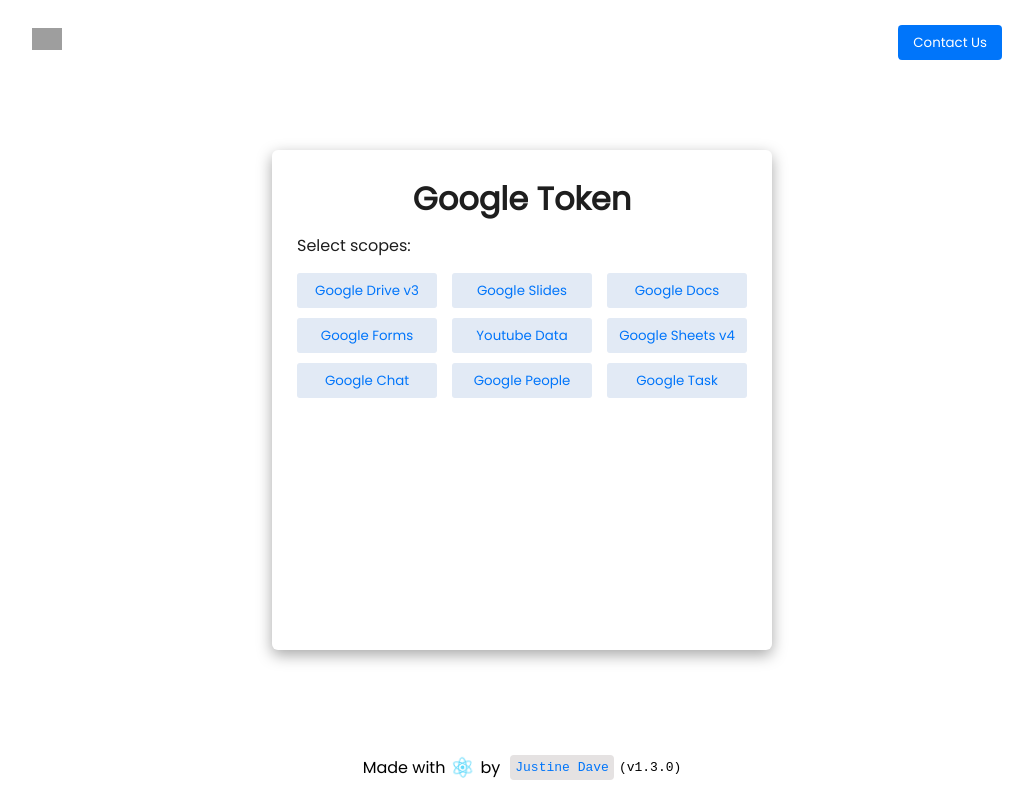
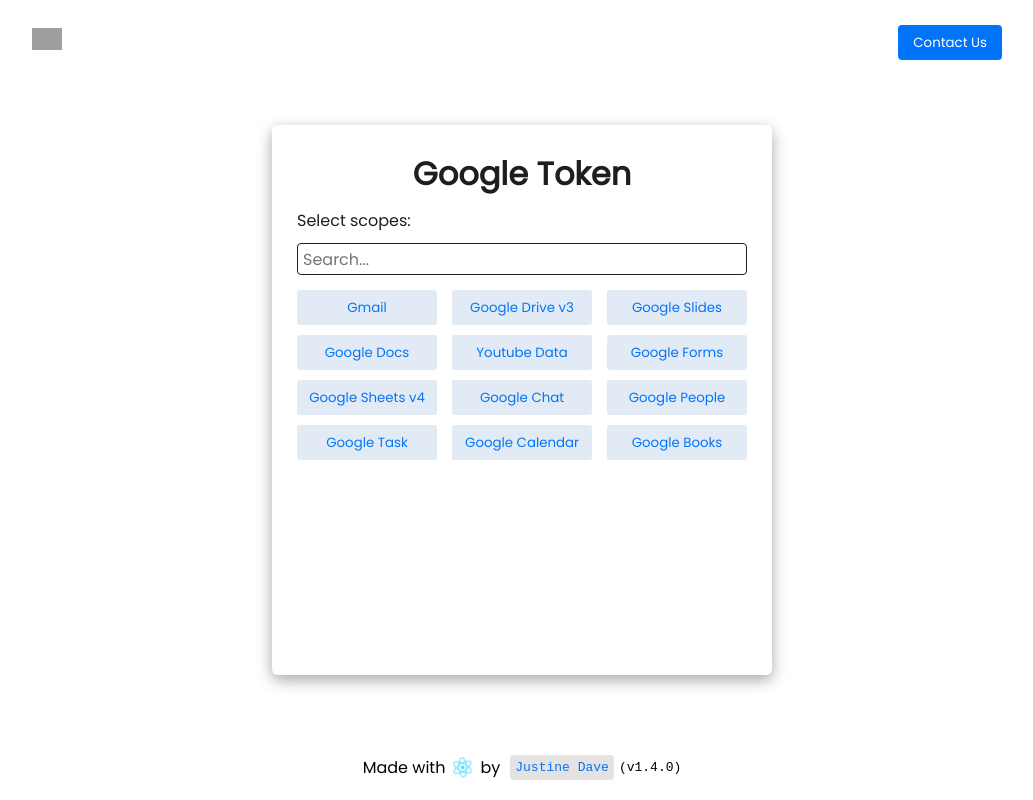
Before and after one commit to justineedev/Google-sign-in, a React (Create React App) app: page / in a window 1280 px wide. Shown: the whole page, without its empty margins (118-1151 px from the left). Built offline with nearby package versions, Linux system fonts and the light colour scheme; grey boxes are pictures that could not be loaded.

Commit message:
1.4.0 - Added search function - Fixed CSS issue when width drops to 500px - Added more scopes

```diff
--- a/src/components/Footer.js
+++ b/src/components/Footer.js
@@ -7,7 +7,7 @@
       <p className="footer-details">
         Made with <img className="icon" width={35} src={logo} alt="react"></img>{" "}
         by <code className="footer-name">Justine Dave </code>{" "}
-        <span className="footer-version">(v1.3.0)</span>
+        <span className="footer-version">(v1.4.0)</span>
       </p>
     </footer>
   );
--- a/src/components/GoogleSignIn.js
+++ b/src/components/GoogleSignIn.js
@@ -1,10 +1,10 @@
-import { useEffect, useState } from "react";
+import { useEffect, useState, useRef } from "react";
 
 //For CSS
 import "../styles/GoogleSignIn.css";
 
 //The Data
-import data from "../data.json";
+import dataBase from "../data.json";
 
 //For random ID
 import { nanoid } from "nanoid";
@@ -13,25 +13,27 @@
   const [scopes, setScopes] = useState([]);
   const [accessToken, setAccessToken] = useState("");
   const [isCopied, setIsCopied] = useState(false);
+  const [data, setData] = useState(dataBase);
 
+  const searchBox = useRef();
   useEffect(() => {
     return () => {
-      if (data)
-        for (let i = 0; i < data.length; i++) {
-          data[i].isSelected = false;
+      if (dataBase)
+        for (let i = 0; i < dataBase.length; i++) {
+          dataBase[i].isSelected = false;
         }
     };
   }, []);
 
-  const scopeOnClick = (data) => {
-    data.isSelected = !data.isSelected;
+  const scopeOnClick = (dataButton) => {
+    dataButton.isSelected = !dataButton.isSelected;
 
-    if (scopes.includes(data.scope)) {
+    if (scopes.includes(dataButton.scope)) {
       setScopes((prevScopes) =>
-        prevScopes.filter((item) => item !== data.scope)
+        prevScopes.filter((item) => item !== dataButton.scope)
       );
     } else {
-      setScopes((prevScopes) => [...prevScopes, data.scope]);
+      setScopes((prevScopes) => [...prevScopes, dataButton.scope]);
     }
   };
 
@@ -78,25 +80,47 @@
     }
   };
 
-  const gScopeButtons = data.map((item) => {
-    return (
-      <button
-        key={nanoid()}
-        onClick={() => scopeOnClick(item)}
-        className={item.isSelected ? "gButton active" : "gButton"}
-      >
-        {item.name}
-      </button>
-    );
-  });
+  const search = () => {
+    const filteredData = dataBase.filter((item) => {
+      return item.name
+        .toLowerCase()
+        .includes(searchBox.current.value.toLowerCase());
+    });
+    setData(filteredData);
+  };
 
   return (
     <div className="gWrapper">
       <h1>Google Token</h1>
 
       <div className="gBox">
-        <span>Select scopes:</span>
-        <div className="gScopesContainer">{gScopeButtons}</div>
+        <span style={{ display: "block" }}>Select scopes:</span>
+        <input
+          type="text"
+          className="gBox-input-search"
+          ref={searchBox}
+          onChange={search}
+          placeholder="Search..."
+        ></input>
+
+        <div className="gScopesContainer">
+          {data.length > 0 ? (
+            data.map((item) => (
+              <button
+                key={nanoid()}
+                onClick={() => scopeOnClick(item)}
+                className={item.isSelected ? "gButton active" : "gButton"}
+              >
+                {item.name}
+              </button>
+            ))
+          ) : (
+            <code className="gScopesContainer-not-found">
+              Oops! We couldn't find any matches for your search. Looking for
+              more scopes? You can contact us.
+            </code>
+          )}
+        </div>
 
         {scopes.length > 0 && (
           <button
--- a/src/data.json
+++ b/src/data.json
@@ -1,4 +1,9 @@
 [
+  {
+    "name": "Gmail",
+    "scope": "https://mail.google.com/",
+    "isSelected": false
+  },
   {
     "name": "Google Drive v3",
     "image": "https://cdn-icons-png.flaticon.com/512/2913/2913963.png",
@@ -21,17 +26,17 @@
     "isSelected": false
   },
   {
+    "name": "Youtube Data",
+    "image": "https://cdn-icons-png.flaticon.com/512/185/185983.png",
+    "scope": "https://www.googleapis.com/auth/youtube",
+    "color": "#FF0000",
+    "isSelected": false
+  },
+  {
     "name": "Google Forms",
     "image": "https://cdn-icons-png.flaticon.com/512/2913/2913988.png",
     "scope": "https://www.googleapis.com/auth/forms",
     "color": "#6A40B4",
-    "isSelected": false
-  },
-  {
-    "name": "Youtube Data",
-    "image": "https://cdn-icons-png.flaticon.com/512/185/185983.png",
-    "scope": "https://www.googleapis.com/auth/youtube",
-    "color": "#FF0000",
     "isSelected": false
   },
   {
@@ -61,5 +66,15 @@
     "scope": "https://www.googleapis.com/auth/tasks",
     "color": "#2580F4",
     "isSelected": false
+  },
+  {
+    "name": "Google Calendar",
+    "scope": "https://www.googleapis.com/auth/calendar https://www.googleapis.com/auth/calendar.events",
+    "isSelected": false
+  },
+  {
+    "name": "Google Books",
+    "scope": "https://www.googleapis.com/auth/books",
+    "isSelected": false
   }
 ]
--- a/src/styles/GoogleSignIn.css
+++ b/src/styles/GoogleSignIn.css
@@ -2,7 +2,7 @@
   width: calc(100vw - 1rem);
   max-width: 500px;
   height: calc(100vh - 1rem);
-  max-height: 500px;
+  max-height: 550px;
   border-radius: 6px;
   padding: 25px;
   box-shadow: rgba(0, 0, 0, 0.35) 0px 5px 15px;
@@ -22,6 +22,22 @@
   margin-bottom: 10px;
 }
 
+.gBox-input-search {
+  width: 100%;
+  font-family: inherit;
+  padding: 2.5px 5px;
+  outline: none;
+  border: 1px solid #1e1e1e;
+  border-radius: 4px;
+  transition: all 300ms ease;
+  margin-top: 10px;
+  font-size: medium;
+}
+
+.gBox-input-search:focus {
+  border-color: #0075fa;
+}
+
 .gScopesContainer {
   display: grid;
   place-items: center;
@@ -31,6 +47,14 @@
   max-height: 250px;
   overflow-y: auto;
   margin-top: 15px;
+  position: relative;
+}
+
+.gScopesContainer-not-found {
+  grid-column: 1 / -1;
+  text-align: center;
+  font-size: 16px;
+  color: crimson;
 }
 
 .gButton {
@@ -44,6 +68,10 @@
   height: 35px;
   background: #e2eaf5;
   transition: all 400ms ease;
+}
+
+.gButton.matching {
+  opacity: 0.5;
 }
 
 .gButton:hover {
@@ -108,6 +136,7 @@
 
   position: absolute;
   bottom: 10px;
+  width: 100%;
   left: 50%;
   transform: translateX(-50%);
 }
@@ -125,6 +154,11 @@
   }
   .login-with-google-btn {
     width: 100%;
+  }
+  .gWrapper {
+    display: flex;
+    flex-direction: column;
+    justify-content: space-around;
   }
 }
 
@@ -148,3 +182,9 @@
   background-color: #b8d0eb;
   border-radius: 5px;
 }
+
+/*
+commit
+- Added search function
+- Fixed CSS issue when width drops to 500px
+- Added more scopes */
```
